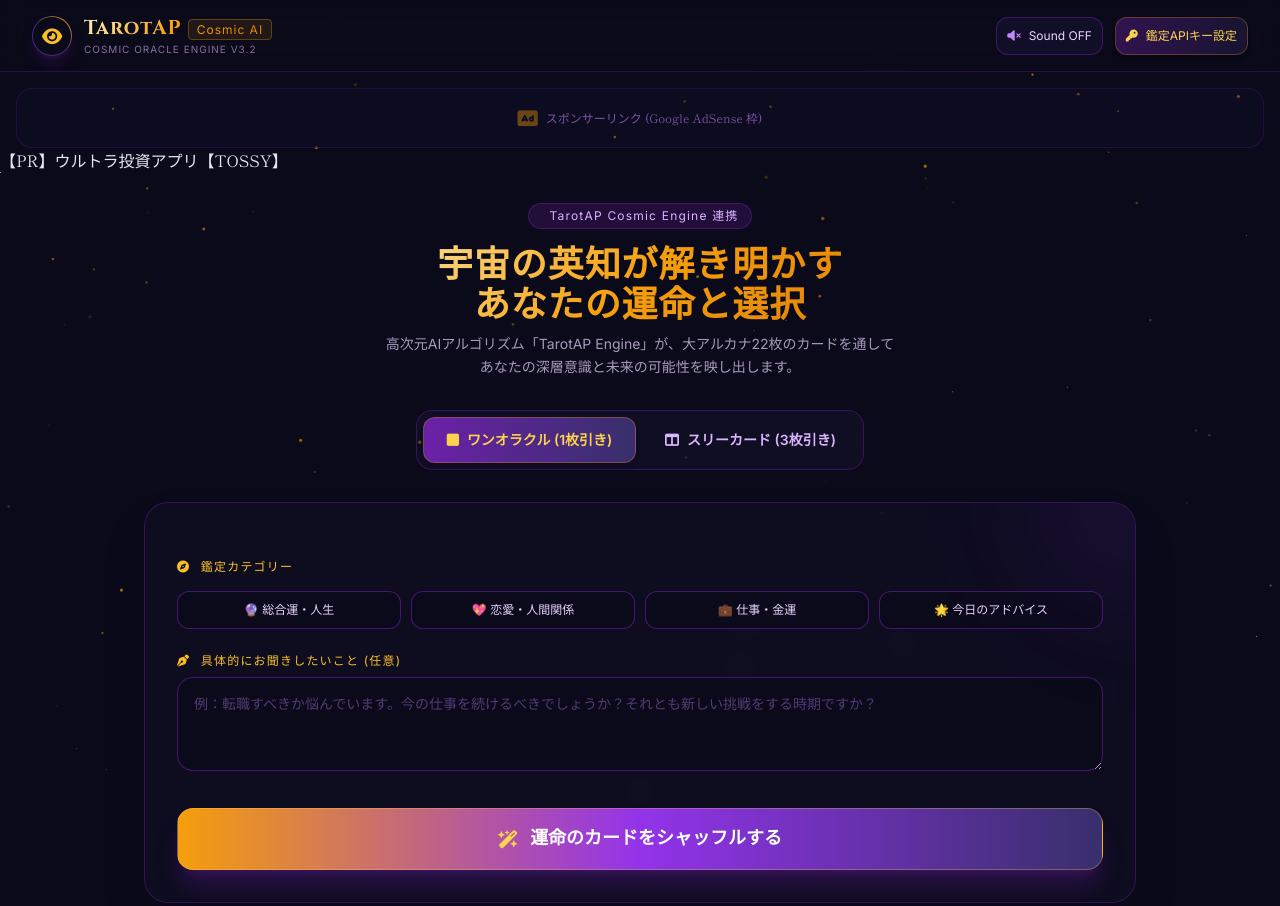
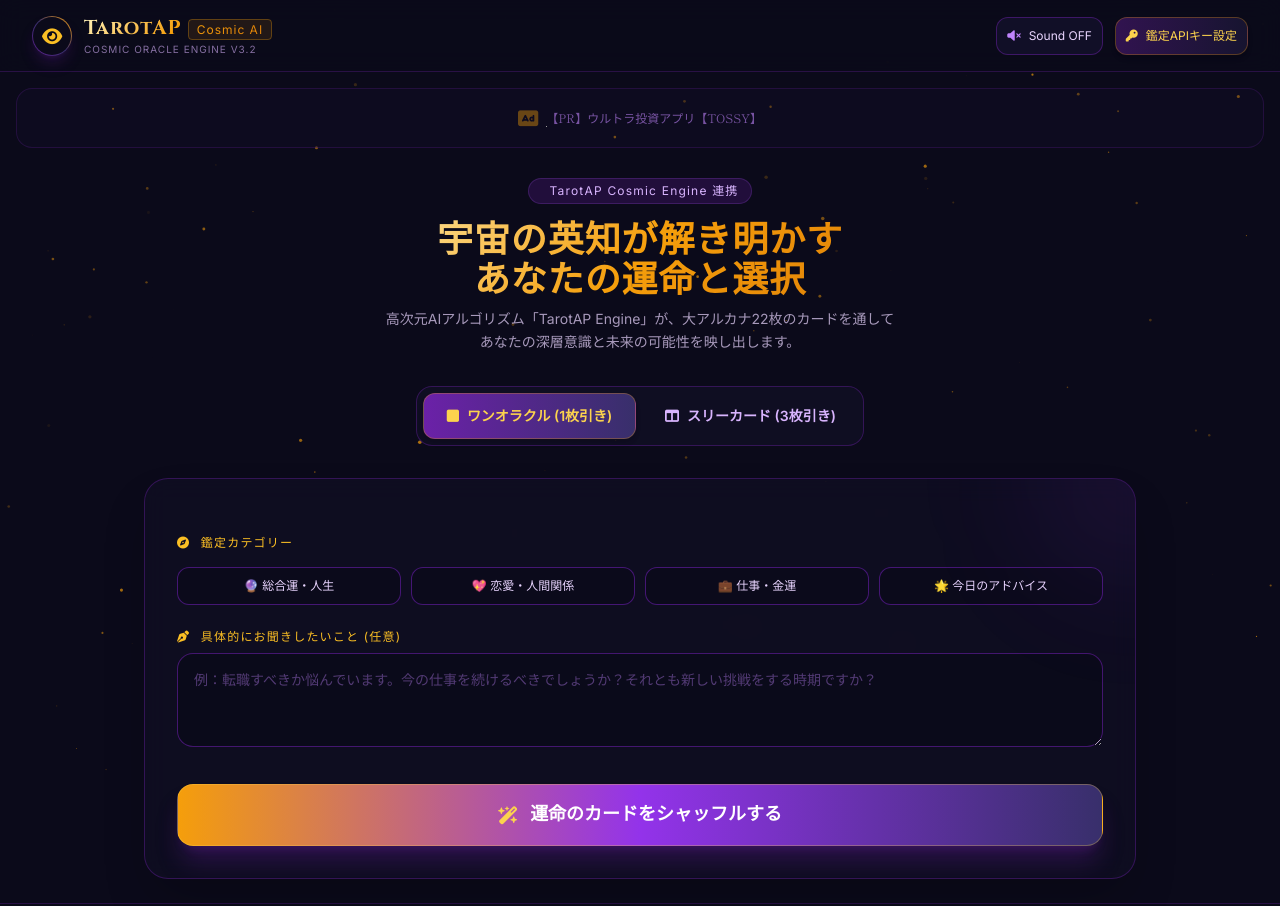
Before and after one commit to kagicha777777775/tarot-ap-web, a plain HTML site: page index.html in a window 1280 px wide. Shown: the top 906 px of the page. Drawn offline with nearby package versions, Linux system fonts and the light colour scheme; some icons are missing.

Commit message:
Update index.html

```diff
--- a/index.html
+++ b/index.html
@@ -166,13 +166,11 @@
       <!-- AdSense Container Code Placeholder -->
       <div class="flex items-center space-x-2">
         <i class="fa-solid fa-rectangle-ad text-amber-500/40 text-lg"></i>
-        <span>スポンサーリンク (Google AdSense 枠)</span>
+        <span><a href="https://px.a8.net/svt/ejp?a8mat=4BE8KU+BIZ5F6+1WP2+1HL85U" rel="nofollow">【PR】ウルトラ投資アプリ【TOSSY】</a>
+<img border="0" width="1" height="1" src="https://www19.a8.net/0.gif?a8mat=4BE8KU+BIZ5F6+1WP2+1HL85U" alt=""></span>
       </div>
     </div>
   </div>
-
-  <a href="https://px.a8.net/svt/ejp?a8mat=4BE8KU+BIZ5F6+1WP2+1HL85U" rel="nofollow">【PR】ウルトラ投資アプリ【TOSSY】</a>
-<img border="0" width="1" height="1" src="https://www19.a8.net/0.gif?a8mat=4BE8KU+BIZ5F6+1WP2+1HL85U" alt="">
 
   <!-- Main Container -->
   <main class="max-w-5xl mx-auto w-full px-4 py-6 flex-grow flex flex-col justify-center items-center">
```
